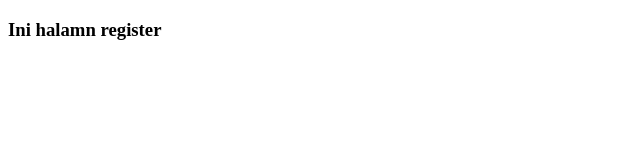
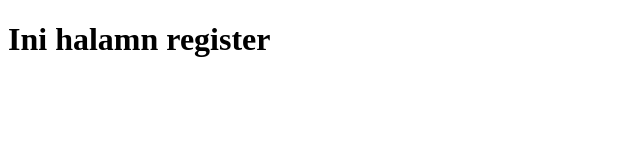
Before and after one commit to n4inz/wpu-git-test1, a plain HTML site: page register.html in a window 1280 px wide. Shown: the whole page, without its empty margins (0-640 px from the left). Drawn offline with Linux system fonts and the light colour scheme.

Commit message:
Mengubah register from akbar

```diff
--- a/register.html
+++ b/register.html
@@ -7,6 +7,6 @@
     <title>Halaman register</title>
 </head>
 <body>
-    <h3>Ini halamn register</h3>
+    <h1>Ini halamn register</h1>
 </body>
 </html>
```
